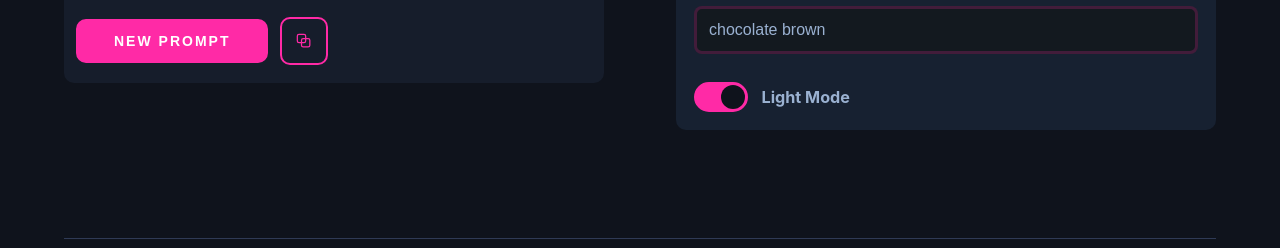
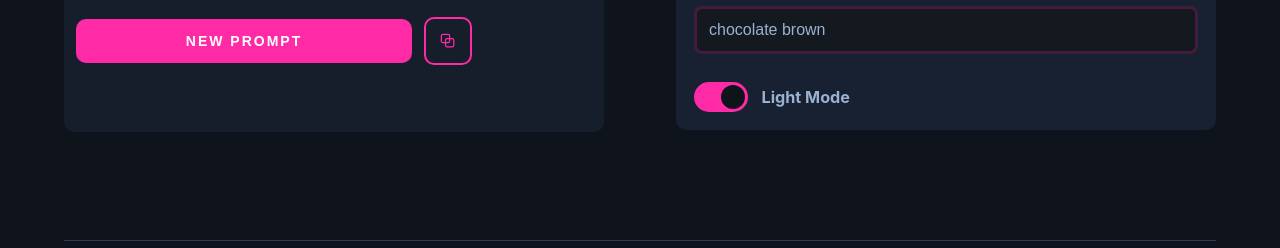
Before and after one commit to curious-studio/design-prompt, a plain HTML site: page index.html in a window 1280 px wide. Shown: the part 552-800 px from the top of the page. Drawn offline with Linux system fonts and the light colour scheme.

Commit message:
Adjust layout in hero actions section, copied to clipboard message still not quite behaving

```diff
--- a/css/styles.css
+++ b/css/styles.css
@@ -57,7 +57,7 @@ html,body{height:100%;margin:0;font-size:18px;font-family:Inter, system-ui, -app
 .word{opacity:0;transition:opacity .3s ease}
 .word.visible{opacity:1}
 .prompt-secondary{display:block;font-size: clamp(1.25rem, 3vw, 1.75rem);line-height:1.6;margin-top:0.55rem;color:var(--text);font-weight: 300;}
-.hero-actions{display:flex;gap:12px;align-items:center}
+.hero-actions{display: grid;gap:12px;align-items:center;grid-template-columns: 2fr 1fr;}
 .theme-toggle{display:flex;align-items:center;gap:0.75rem;margin-top:1rem}
 .theme-toggle-input{position:absolute;opacity:0;width:1px;height:1px;overflow:hidden;}
 .theme-toggle-label{display:inline-flex;align-items:center;width:54px;height:30px;border-radius:999px;background: var(--muted);border: 2px solid var(--muted);cursor:pointer;transition: background .5s ease,border-color .5s ease;position:relative}
```
